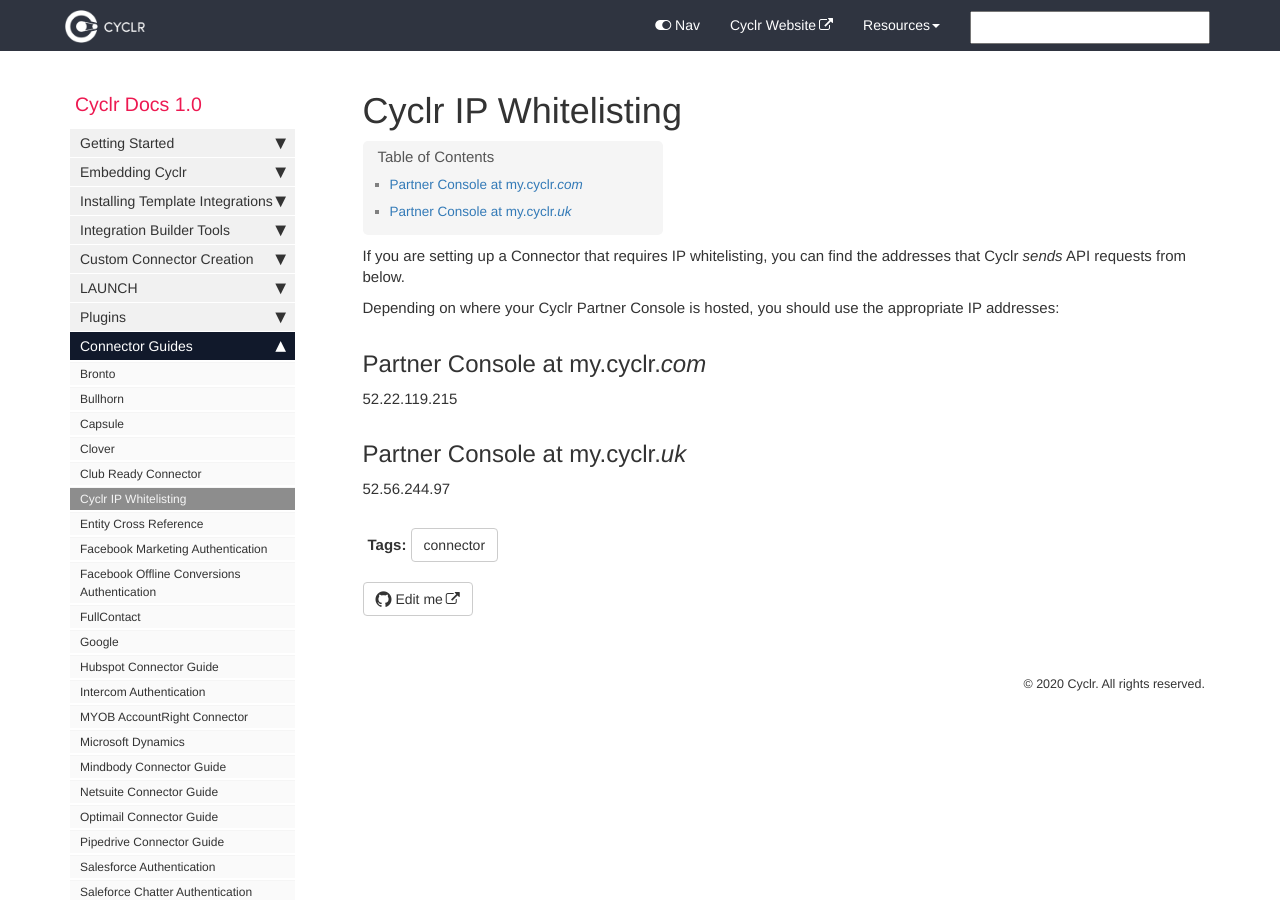
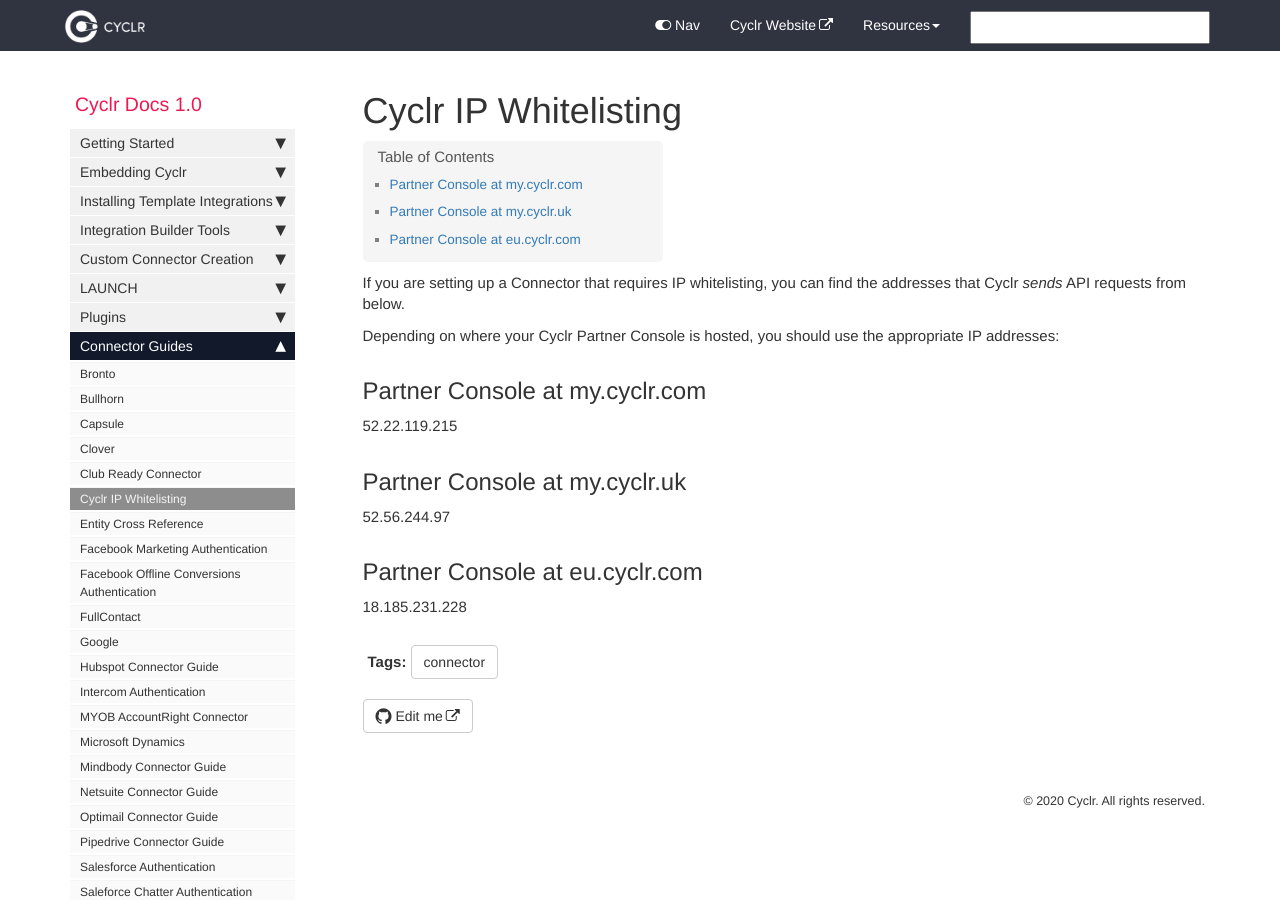
Before and after one commit to sneakysneak/docs, a Jekyll site: the page built from pages/connector-authentication/ip-whitelisting.md, in a window 1280 px wide. Built offline with Jekyll 4.4.1, drawn with Linux system fonts in a browser that asks for light colours; nearby versions of some CDN libraries; comment, search, counter and statistics services are not loaded.

Commit message:
Add eu.cyclr.com IP address

```diff
--- a/pages/connector-authentication/ip-whitelisting.md
+++ b/pages/connector-authentication/ip-whitelisting.md
@@ -9,10 +9,14 @@ If you are setting up a Connector that requires IP whitelisting, you can find th
 
 Depending on where your Cyclr Partner Console is hosted, you should use the appropriate IP addresses:
 
-## Partner Console at my.cyclr._com_ ##
+## Partner Console at my.cyclr.com ##
 
 52.22.119.215
 
-## Partner Console at my.cyclr._uk_ ##
+## Partner Console at my.cyclr.uk ##
 
 52.56.244.97
+
+## Partner Console at eu.cyclr.com ##
+
+18.185.231.228
```
